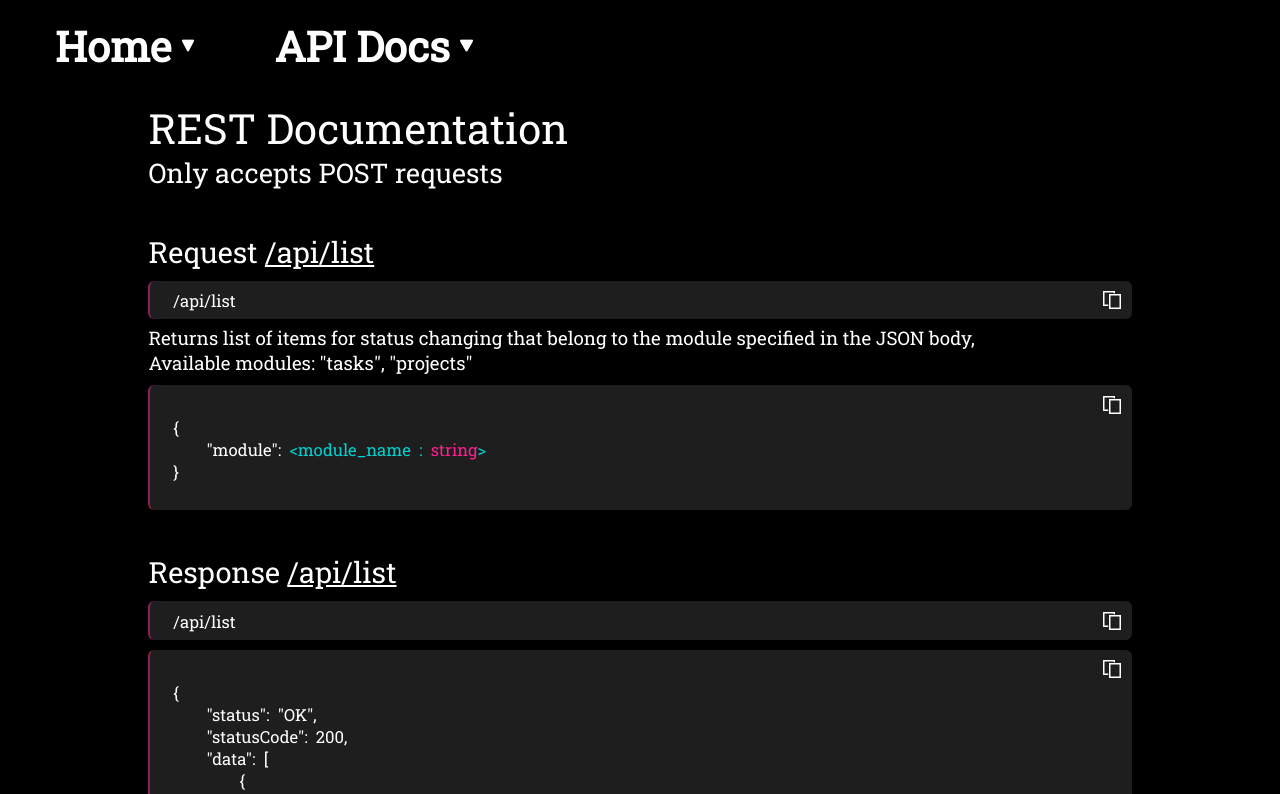
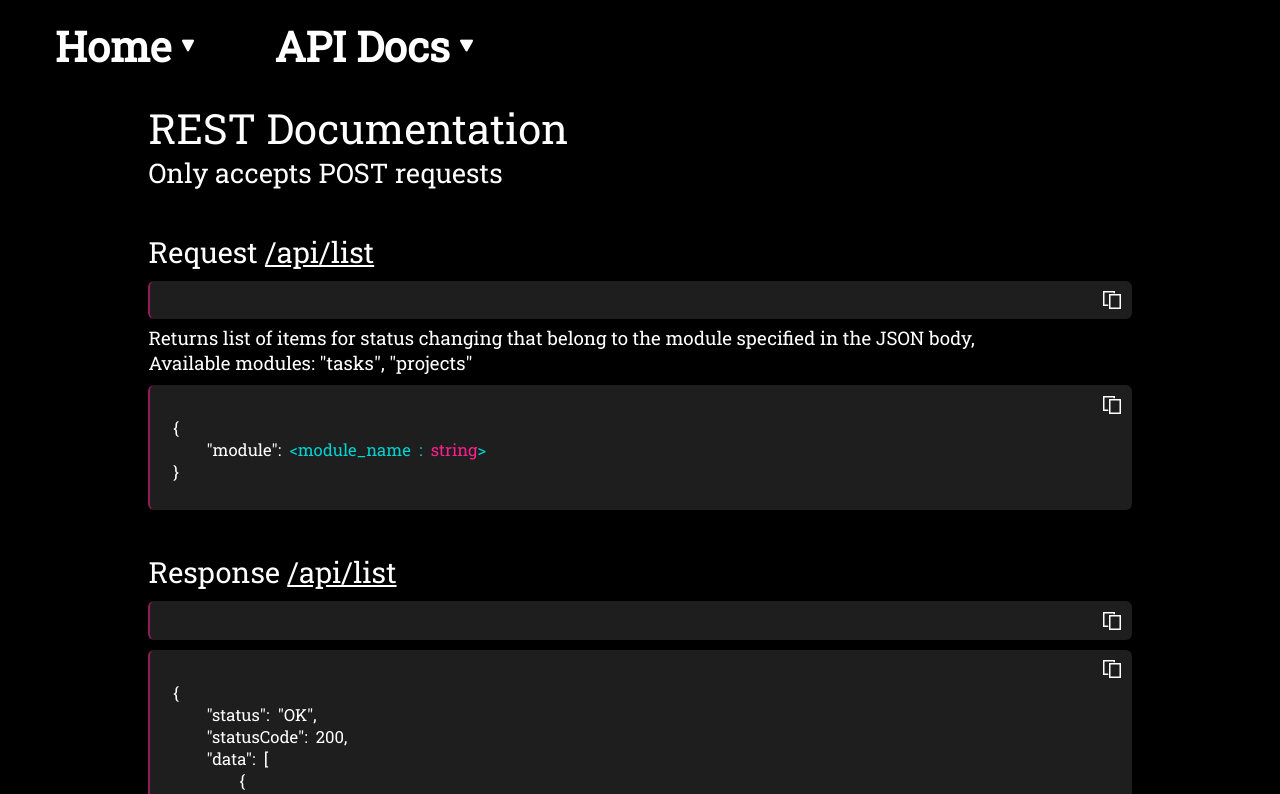
Before and after one commit to Konseyy/portfolio, a Next.js app: page /docs in a window 1280 px wide. Shown: the top 794 px of the page. Built offline with nearby package versions, Linux system fonts and the light colour scheme.

Commit message:
revamp url logic

```diff
--- a/components/docs_page/DocsContent.tsx
+++ b/components/docs_page/DocsContent.tsx
@@ -7,7 +7,9 @@ const DocsContent = () => {
 	const [hostName, setHostName] = useState('');
 	const setHost = async () => {
 		const host = await (await fetch('/api/host')).json();
-		setHostName(`${host.protocol ?? ''}${host.host ?? ''}`);
+		setHostName(
+			`${host.protocol ? host.protoco + '//' : ''}${host.host ?? ''}`
+		);
 	};
 	useEffect(() => {
 		setHost();
@@ -71,7 +73,9 @@ const DocsContent = () => {
 													}}
 												>
 													{group.link
-														? `${hostName}${group.link}`
+														? hostName
+															? `${hostName}${group.link}`
+															: ''
 														: block.textBlock}
 												</TextBlock>
 												{group.link && (
```
